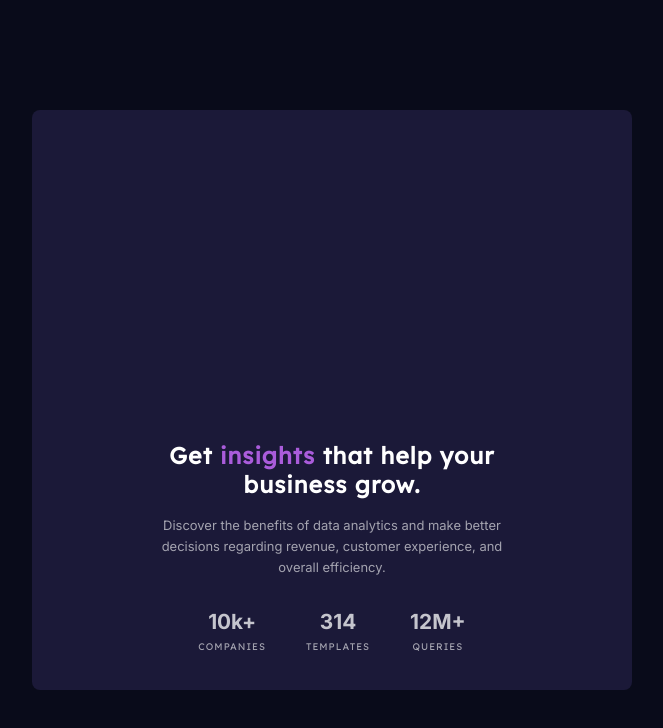
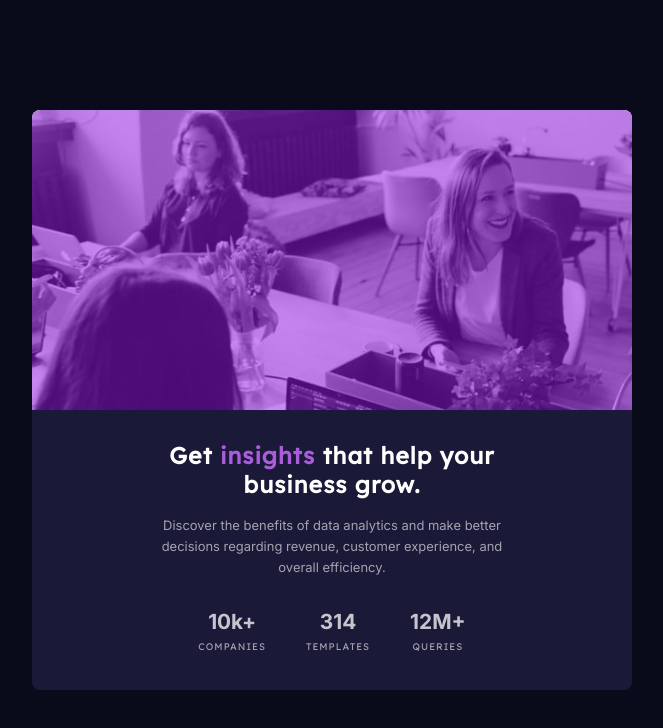
Before and after one commit to manujayakumar/stats-preview-card-component-main, a plain HTML site: page index.html in a window 1280 px wide. Shown: the whole page, without its empty margins (308-971 px from the left). Drawn offline with Linux system fonts and the light colour scheme.

Commit message:
Update index.html

```diff
--- a/index.html
+++ b/index.html
@@ -17,7 +17,7 @@
   </head>
   <body>
     <main class="container">
-      <div class="heorImg"></div>
+      <div class="heroImg"></div>
       <div class="heroInfo">
         <h1>Get <span>insights</span> that help your business grow.</h1>
         <p>
```
